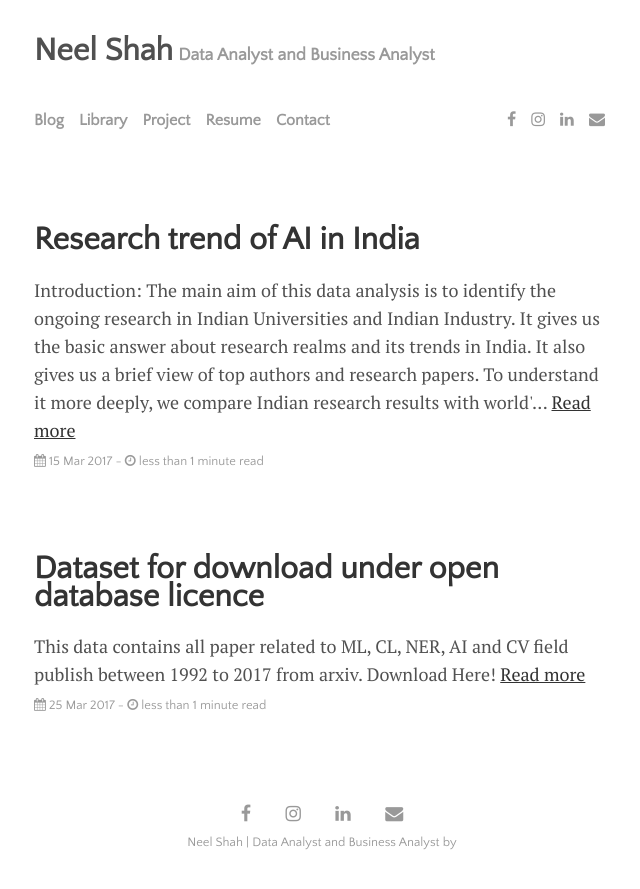
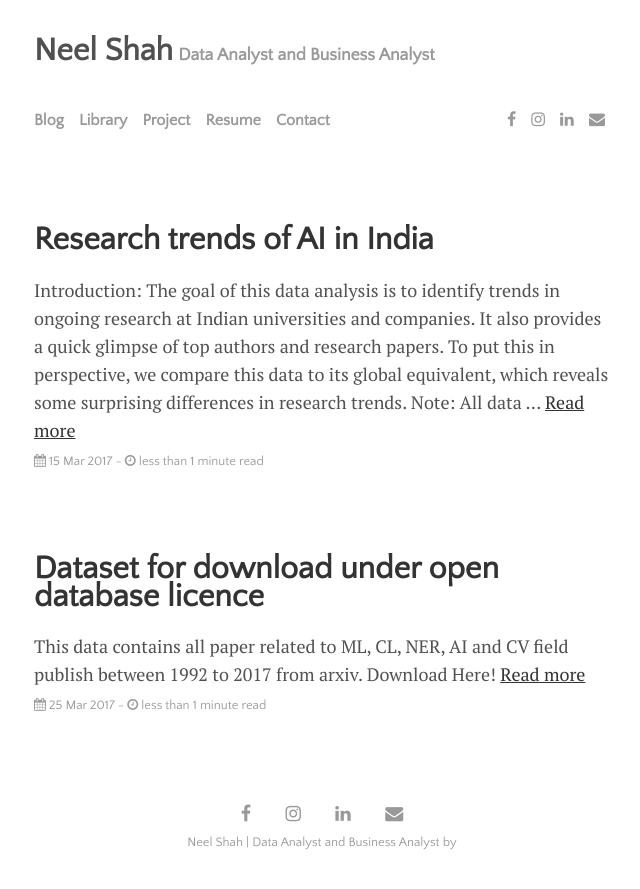
Before and after one commit to NeelShah18/neelshah18.github.io, a Jekyll site: the page built from project.html, in a window 1280 px wide. Shown: the top 889 px of the page, without its empty margins (318-958 px from the left). Built offline with Jekyll 4.4.1, drawn with Linux system fonts in a browser that asks for light colours; nearby versions of some CDN libraries; some of the changed lines change nothing that is shown.

Commit message:
update typo

```diff
--- a/_project/2017-03-15-Scopus-analysis.md
+++ b/_project/2017-03-15-Scopus-analysis.md
@@ -1,109 +1,106 @@
 ---
 layout: post
-title: Research trend of AI in India
+title: Research trends of AI in India
 ---
 
 **Introduction:**
-<p style="text-align: justify;">The main aim of this data analysis is to identify the ongoing research in Indian Universities and Indian Industry. It gives us the basic answer about research realms and its trends in India. It also gives us a brief view of top authors and research papers. To understand it more deeply, we compare Indian research results with world's research results and it gives us some surprising differences in research trend.</p>
+<p style="text-align: justify;">The goal of this data analysis is to identify trends in ongoing research at Indian universities and companies. It also provides a quick glimpse of top authors and research papers. To put this in perspective, we compare this data to its global equivalent, which reveals some surprising differences in research trends.</p>
 
 **Note: All data is related to computer science field only.**
 
-Created By :
+Created by:
 -------------
-**Neel Shah:** [Website](https://neelshah18.github.io/) | [Linkedin](https://www.linkedin.com/in/neel-shah-7b5495104/) | [GitHub](https://github.com/NeelShah18) | Email: **neelknightme@gmail.com**
+**Neel Shah** | [Website](https://neelshah18.github.io/) | [Linkedin](https://www.linkedin.com/in/neel-shah-7b5495104/) | [GitHub](https://github.com/NeelShah18) | Email: **neelknightme@gmail.com**
 
-**Open to Hire!!!**
+**Open to hire!!!**
 
-Edited and Guided By:
+Guided by:
 -----------
-1) Malaikannan Sankarasubbu - Know about him more:  [Linkedin](https://www.linkedin.com/in/malaikannan/) | [GitHub](href="https://github.com/malaikannan)
+1) **Malaikannan Sankarasubbu** | [Linkedin](https://www.linkedin.com/in/malaikannan/) | [GitHub](href="https://github.com/malaikannan)
 
-2) Dr. Jacob Minz - Know about him more:  [Linkedin](https://www.linkedin.com/in/jacob-minz-16762a3/) | [GitHub](https://github.com/jrminz)
+2) **Dr. Jacob Minz** | [Linkedin](https://www.linkedin.com/in/jacob-minz-16762a3/) | [GitHub](https://github.com/jrminz)
 
-3) Anirban Santara - Know about him more:  [Linkedin](https://www.linkedin.com/in/anirbansantara/) | [GitHub](https://github.com/Santara)
+3) **Anirban Santara** | [Linkedin](https://www.linkedin.com/in/anirbansantara/) | [GitHub](https://github.com/Santara)
 
 -------------------------------------------------------------------------------------------------------------------
 
-#### Technical Implementation - Open source license
+#### Technical Implementation - Open Source license
 
-It is implemented in a Jupyter notebook with a back of Anaconda and Python 3.6+ version.
+This analysis was implemented in a Jupyter notebook running on the Anaconda distribution of Python 3.6+.
+We used the SCOPUS journal dataset to examine papers and research conducted by Indian authors within India. This dataset details 1387 papers published between 2001 and 2016.
+We used the arXiv dataset with 24700+ papers for global data.
+The Jupyter notebook (code) and arXiv dataset are available for free under the MIT open source license. However, the SCOPUS journal dataset is not available under an open source license.
 
-We use arxiv dataset with 24700+ paper details as world data. We use SCOPUS journal dataset, where the authors of published paper are Indian or paper published by research center which is located in India. It has a detail of 1387 papers published between 2001 to 2016.
+* View the repository [here](https://github.com/NeelShah18/scopus-analysis-for-indian-researcher).
+* Find the arXiv dataset (stored in SQLite and CSV formats)  [here](https://github.com/NeelShah18/Arxiv_Data_analysis).
 
-Jupyter notebook(code) and arxiv data set available for free under MIT- open source license. SCOPUS journal dataset is not available under open source license.
-
-* Link to the repository : [click here!](https://github.com/NeelShah18/scopus-analysis-for-indian-researcher)
-* Link to : [click here!](https://github.com/NeelShah18/scopus-analysis-for-indian-researcher)
-* Dataset(store in SQLite and CSV format) : [Click here!](https://github.com/NeelShah18/Arxiv_Data_analysis)
-
-#### About SCOPUS journal:
+#### About the SCOPUS journal:
 <img src="/images/scopus_pic/scopus.png" width="750px" height="250px">
 
-#### About ARXIV
-<p style="text-align: justify;">ARXIV is an e-print service in the fields of physics, mathematics, computer science, quantitative biology, quantitative finance and statistics. Submissions to arXiv should conform to Cornell University academic standards. arXiv is owned and operated by Cornell University, a private not-for-profit educational institution. arXiv is funded by Cornell University Library, the Simons Foundation and by the member institutions.<a href="https://arxiv.org/"> [Ref] </a></p>
+#### About arXiv
+<p style="text-align: justify;">arXiv is an e-print service in the fields of physics, mathematics, computer science, quantitative biology, quantitative finance and statistics. Submissions to arXiv should conform to Cornell University academic standards. arXiv is owned and operated by Cornell University, a private not-for-profit educational institution. arXiv is funded by Cornell University Library, the Simons Foundation, and member institutions.<a href="https://arxiv.org/"> [Ref] </a></p>
 
 #### Results of data analysis:
 
-<p style="text-align: justify;">The first pie chart shows that 14.42% research done by Industry and 85.58% research done by University. It is a little bit surprising that in India the ratio of Industry and University research is not good compared to other countries.</p>
+<p style="text-align: justify;">This first pie-chart shows that 14.42% of research is done by the industry, compared to 85.58% at universities. It is a little bit surprising that in India the ratio of industry and university research is not very good compared to other countries.</p>
 <img src="/images/scopus_pic/pic_1.png" width="750px" height="250px">
 
-<p style="text-align: justify;">Second pie chart gives the information about companies research, and It is surprising that almost  70% research done by non-Indian companies headquarters in India. Google and IBM published almost 62% of total industry research publication. While there is only one Indian company who survive in top 10 is TCS with 13% publication.</p>
+<p style="text-align: justify;">The following pie-chart examines industrial research. Almost 70% of the research is at non-Indian companies’ headquarters in India. Google and IBM published almost 62% of all industry research publications, while there is only one Indian company in the top 10 – TCS with 13% of all publications.</p>
 <img src="/images/scopus_pic/pic_2.png" width="750px" height="250px">
 
-<p style="text-align: justify;">A country with more 129 Deemed Universities, 67 Institution of National Importance (Public), 700 Total Degree-granting Institutions, 35,539 Affiliated Colleges (Public or Private) below result create a big question on the quality of education. It is a big concern for the Indian government and Indian University. From all university publication almost 42% of research publication done by Top - 15 Universities. It is surprising that almost 7.5% of total research publication done by IIS - Banglore alone.  Even IIT - Kharagpur which knows as research hub of Indian IT sector, ranked 7th in top 15 Universities with 2.86% of publication.</p>
+<p style="text-align: justify;">For a country with more than 129 deemed universities, 67 institutions of national importance (public), 700 degree-granting Institutions, 35,539 affiliated colleges (public and private), the chart below raises questions about the quality of education. The top 15 universities contribute to almost 42% of all research publications. A substantial 7.5% of publications are at IISc Banglore alone. Even IIT Kharagpur, known as the research hub of the Indian IT sector, ranks 7th with 2.86% of publications.</p>
 <img src="/images/scopus_pic/pic_3.png" width="750px" height="250px">
 
-<p style="text-align: justify;">Currently, there is a boom of Artificial Intelligence, Machine learning, and deep learning and below bar graph proves the popularity of those research from 2001 to 2016 in India. It also shows that publication in AI field shows zig-zag patterns because of complexity in research and lake of financial support in India.</p>
+<p style="text-align: justify;">Currently, there is a boom in Artificial Intelligence, Machine Learning, and Deep Learning and the bar graph below shows the popularity of research in these areas from 2001 to 2016 in India. It also shows that publications in AI shows a “zig-zag” pattern, likely due to complexity of research and lack of financial support in India.</p>
 <img src="/images/scopus_pic/trend.png" width="750px" height="250px">
 
-<p style="text-align: justify;">When we compare that data with world data which represent world's research trend, But we are not able to match that research trend.</p>
+<p style="text-align: justify;">We compare this data to global trends. The disparity in growth rates is very apparent.</p>
 <img src="/images/arxiv_pic/trend.png" width="750px" height="250px">
 
-<p style="text-align: justify;">When anlysis the top words use in title from arxiv world dataset, below chart gives a clear trend in research. And this shows, We are lacking behind that.</p>
+<p style="text-align: justify;">The top words used in the titles of arXiv papers are shown below.</p>
 <img src="/images/arxiv_pic/word.png" width="750px" height="250px">
 
-below graph shows top 20 Indian authors based on the citation number.
+<p style="text-align: justify;">The top 20 Indian authors based on citation number are shown below. (Multiple persons indicate a tie.) </p>
 <img src="/images/scopus_pic/pic_5.png" width="750px" height="250px">
-<p style="text-align: justify;">Now compare this with top researcher from around the globe.</p>
+<p style="text-align: justify;">Top researchers from around the globe:</p>
 <img src="/images/arxiv_pic/author.png" width="750px" height="250px">
 
-Below six bar graph shows top research trend in an individual year from 2010 to 2016.
-<p style="text-align: justify;">Below we have result of Top trends in Indian research and world's research for year 2010</p>
+The graphs below shows Indian research trends for each year from 2010 to 2016:
+<p style="text-align: justify;">2010:</p>
 <img src="/images/scopus_pic/2010.png" width="750px" height="250px">
 <img src="/images/arxiv_pic/2010.png" width="750px" height="250px">
-<p style="text-align: justify;">Below we hve result of Top trends in Indian research and world's research for year 2011</p>
+<p style="text-align: justify;">2011:</p>
 <img src="/images/scopus_pic/2011.png" width="750px" height="250px">
 <img src="/images/arxiv_pic/2011.png" width="750px" height="250px">
-<p style="text-align: justify;">Below we hve result of Top trends in Indian research and world's research for year 2012</p>
+<p style="text-align: justify;">2012:</p>
 <img src="/images/scopus_pic/2012.png" width="750px" height="250px">
 <img src="/images/arxiv_pic/2012.png" width="750px" height="250px">
-<p style="text-align: justify;">Below we hve result of Top trends in Indian research and world's research for year 2013</p>
+<p style="text-align: justify;">2013:</p>
 <img src="/images/scopus_pic/2013.png" width="750px" height="250px">
 <img src="/images/arxiv_pic/2013.png" width="750px" height="250px">
-<p style="text-align: justify;">Below we hve result of Top trends in Indian research and world's research for year 2014</p>
+<p style="text-align: justify;">2014:</p>
 <img src="/images/scopus_pic/2014.png" width="750px" height="250px">
 <img src="/images/arxiv_pic/2014.png" width="750px" height="250px">
-<p style="text-align: justify;">Below we hve result of Top trends in Indian research and world's research for year 2015</p>
+<p style="text-align: justify;">2015:</p>
 <img src="/images/scopus_pic/2015.png" width="750px" height="250px">
 <img src="/images/arxiv_pic/2015.png" width="750px" height="250px">
-<p style="text-align: justify;">Below we hve result of Top trends in Indian research and world's research for year 2016</p>
+<p style="text-align: justify;">2016:</p>
 <img src="/images/scopus_pic/2016.png" width="750px" height="250px">
 <img src="/images/arxiv_pic/2016.png" width="750px" height="250px">
 
-#### About Dataset and processing and cleaning of data:
+#### About the datasets
 
-* SCOPUS data set is not open source. So we can not able to publish it.
-* ARXIV meta data(Limited field such as author name, title name, summary, citation, category) is open source and dataset link is available below.
-* Data is already clean and arranged.
+* The SCOPUS dataset is not open source. We are not able to publish it.
+* arXiv meta data (limited fields such as author name, title name, summary, citation, category) is open source and a link is available below.
+* The arXiv data is already clean and arranged.
 
-**Dataset and Jupyter notebook is available under MIT - open source license. If you want to use this code or data feel free to do it, But,  Please cite me.**
+**The Jupyter notebook is available under MIT open source license. If you want to use this code, feel free to do so and cite me.**
 
-* Link to the repository : [click here!](https://github.com/NeelShah18/scopus-analysis-for-indian-researcher)
-* Link to : [click here!](https://github.com/NeelShah18/scopus-analysis-for-indian-researcher)
-* Dataset(store in SQLite and CSV format) : [Click here!](https://github.com/NeelShah18/Arxiv_Data_analysis)
+* View the repository [here](https://github.com/NeelShah18/scopus-analysis-for-indian-researcher).
+* Find the arXiv dataset (stored in SQLite and CSV formats)  [here](https://github.com/NeelShah18/Arxiv_Data_analysis).
 
 **References:**
 * [The Google Brain team — Looking Back on 2016](https://research.googleblog.com/2017/01/the-google-brain-team-looking-back-on.html)
 * [PM Modi addresses Indian Science Congress in Tirupati](http://rstv.nic.in/pm-modi-addresses-indian-science-congress-tirupati.html?sf52381424=1)
 
-<iframe src="//www.slideshare.net/slideshow/embed_code/key/FBogZqSuP8eNzy" width="595" height="485" frameborder="0" marginwidth="0" marginheight="0" scrolling="no" style="border:1px solid #CCC; border-width:1px; margin-bottom:5px; max-width: 100%;" allowfullscreen> </iframe> <div style="margin-bottom:5px"> <strong> <a href="//www.slideshare.net/neelknight1/research-trend-of-ai-in-india-73238255" title="Research trend of ai in india" target="_blank">Research trend of ai in india</a> </strong> from <strong><a target="_blank" href="//www.slideshare.net/neelknight1">Neel Shah</a></strong> </div>
+<iframe src="//www.slideshare.net/slideshow/embed_code/key/FBogZqSuP8eNzy" width="595" height="485" frameborder="0" marginwidth="0" marginheight="0" scrolling="no" style="border:1px solid #CCC; border-width:1px; margin-bottom:5px; max-width: 100%;" allowfullscreen> </iframe> <div style="margin-bottom:5px"> <strong> <a href="//www.slideshare.net/neelknight1/research-trend-of-ai-in-india-73238255" title="Research trend of AI in India" target="_blank">Research trend of AI in India</a> </strong> from <strong><a target="_blank" href="//www.slideshare.net/neelknight1">Neel Shah</a></strong> </div>
```
